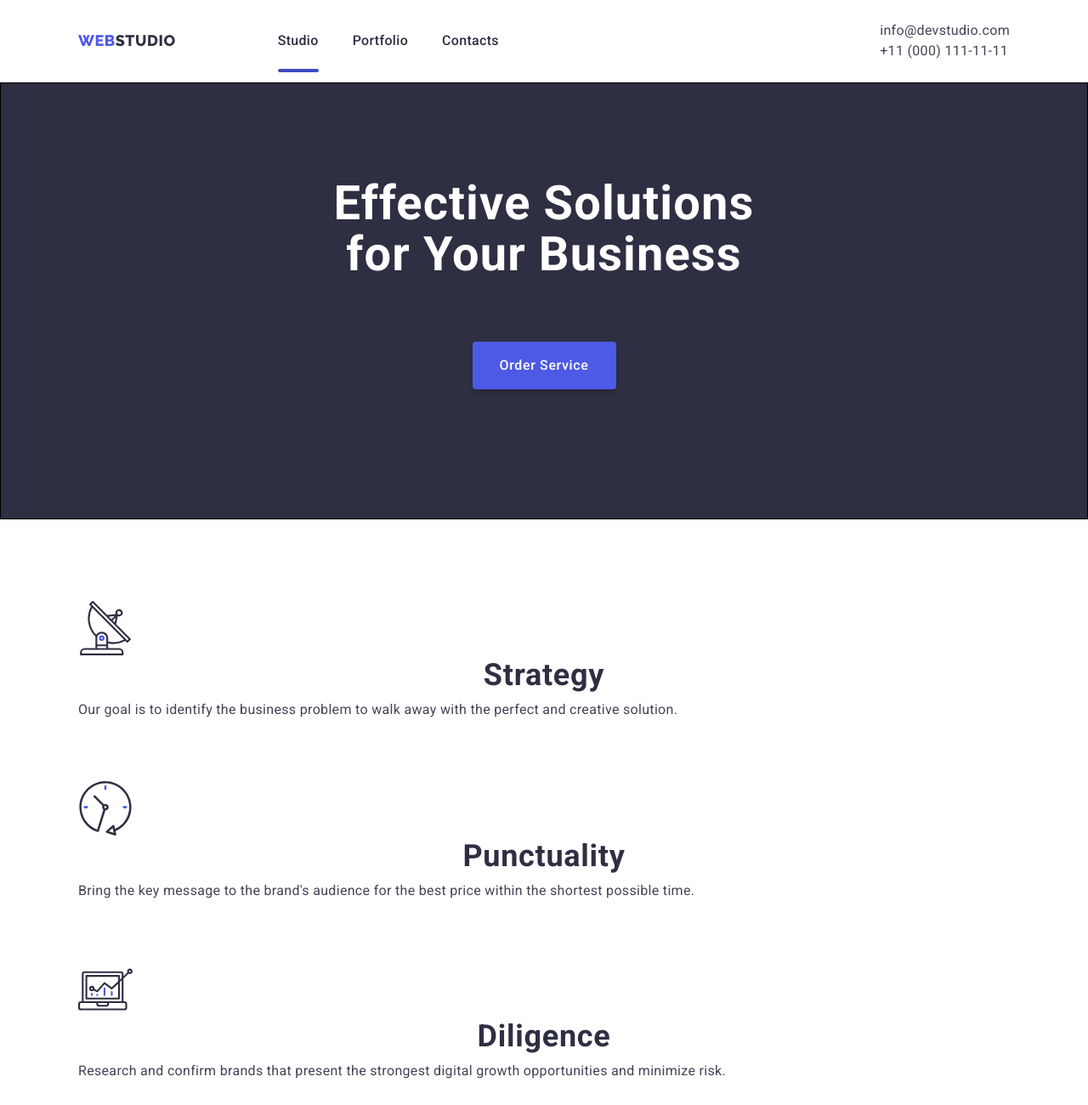
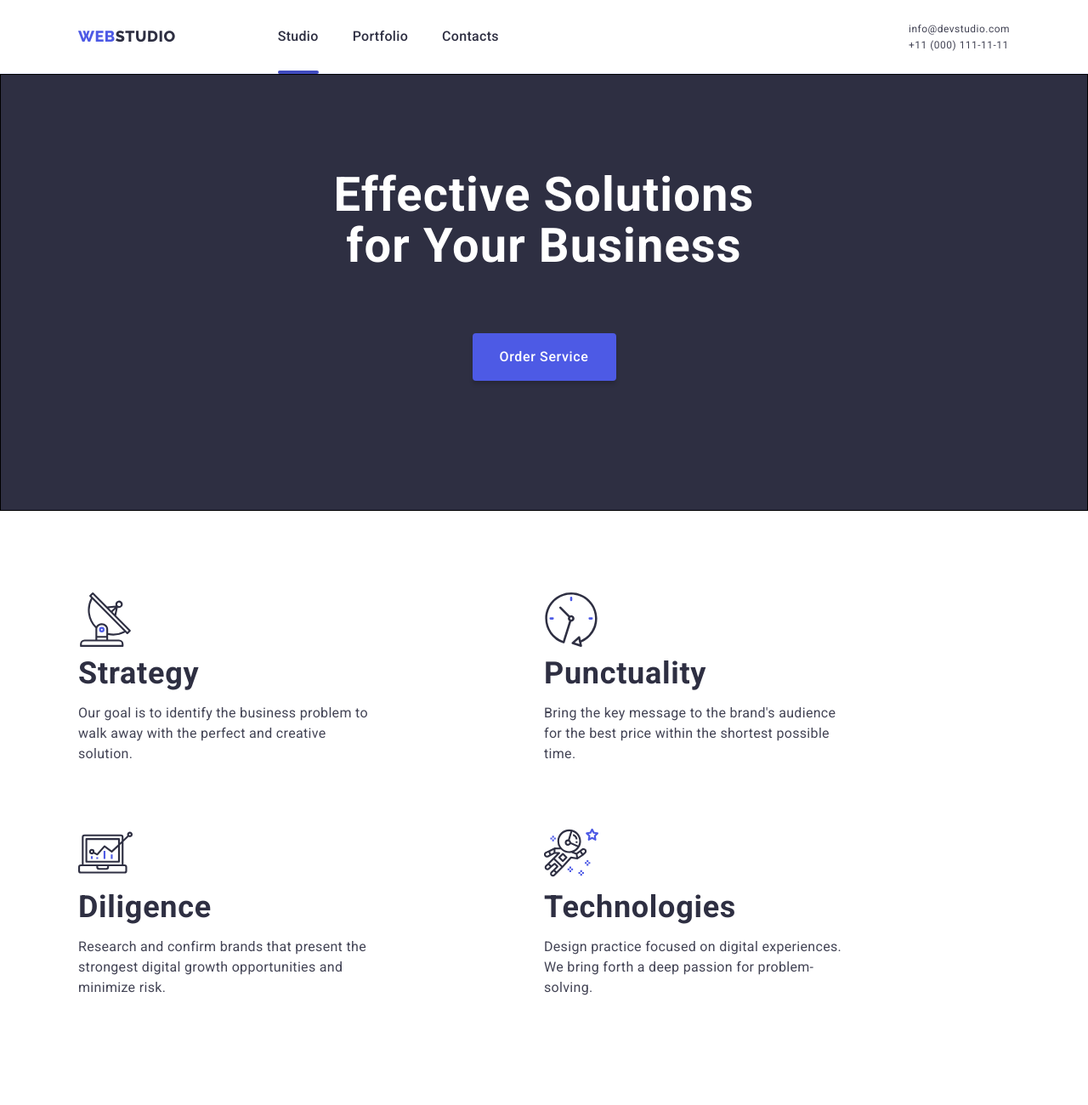
Before and after one commit to OlehFedorchuk/goti-markup-hw-07, a plain HTML site: page index.html in a window 1280 px wide. Shown: the top 1300 px of the page at 85% size. Drawn offline with nearby package versions, Linux system fonts and the light colour scheme.

Commit message:
update-03-08-2023

```diff
--- a/css/style.css
+++ b/css/style.css
@@ -221,7 +221,7 @@ body {
     flex-wrap: wrap;
     column-gap: 24px;
     row-gap: 48px;
-    justify-content: space-around;
+    justify-content: center;
 
 }
 
--- a/css/tablet.css
+++ b/css/tablet.css
@@ -56,7 +56,7 @@
         width: 100%;
         height: 4px;
         left: 0;
-        bottom: -28px;
+        bottom: -35px;
         border-radius: 2px;
         background-color: #404BBF;
         transition: 250ms cubic-bezier(0.4, 0, 0.2, 1);
@@ -65,11 +65,9 @@
     /*  Address  */
     .address-tel {
         list-style: none;
-        font-style: normal;
-        font-weight: 400;
-        font-size: 16px;
-        line-height: 1.5;
-        letter-spacing: 0.02em;
+        font-size: 12px;
+        line-height: 1.33;
+        letter-spacing: 0.04em;
         color: var(--text-color);
         text-decoration: none;
         transition-property: color, transform;
@@ -97,9 +95,8 @@
         padding-left: 15px;
     } */
 
-    /* .heder-container {
-        display: flex;
-        align-items: center;
+    /* .header-container {
+
         padding-top: 24px;
         padding-bottom: 24px;
     } */
@@ -162,4 +159,47 @@
     }
 
     /*  */
+    /* Busines solution */
+    .features-container {
+        /* padding-top: 96px;
+            padding-bottom: 96px; */
+    }
+
+    .features-list {
+
+        display: flex;
+        flex-wrap: wrap;
+        /* flex-wrap: wrap; */
+        /* column-gap: 16px; */
+        /* row-gap: 72px; */
+
+        /* flex-wrap: wrap; */
+
+
+
+        /* list-style: var(--remove-marker-list); */
+    }
+
+    .features-item {
+        width: 50%;
+
+    }
+
+    .features-item:last-child {}
+
+    .features-subtitle {
+        text-align: left;
+
+
+        font-size: 36px;
+        line-height: 1.5;
+
+    }
+
+    .features-text {
+        width: 356px;
+
+    }
+
+    /*  */
 }
```
